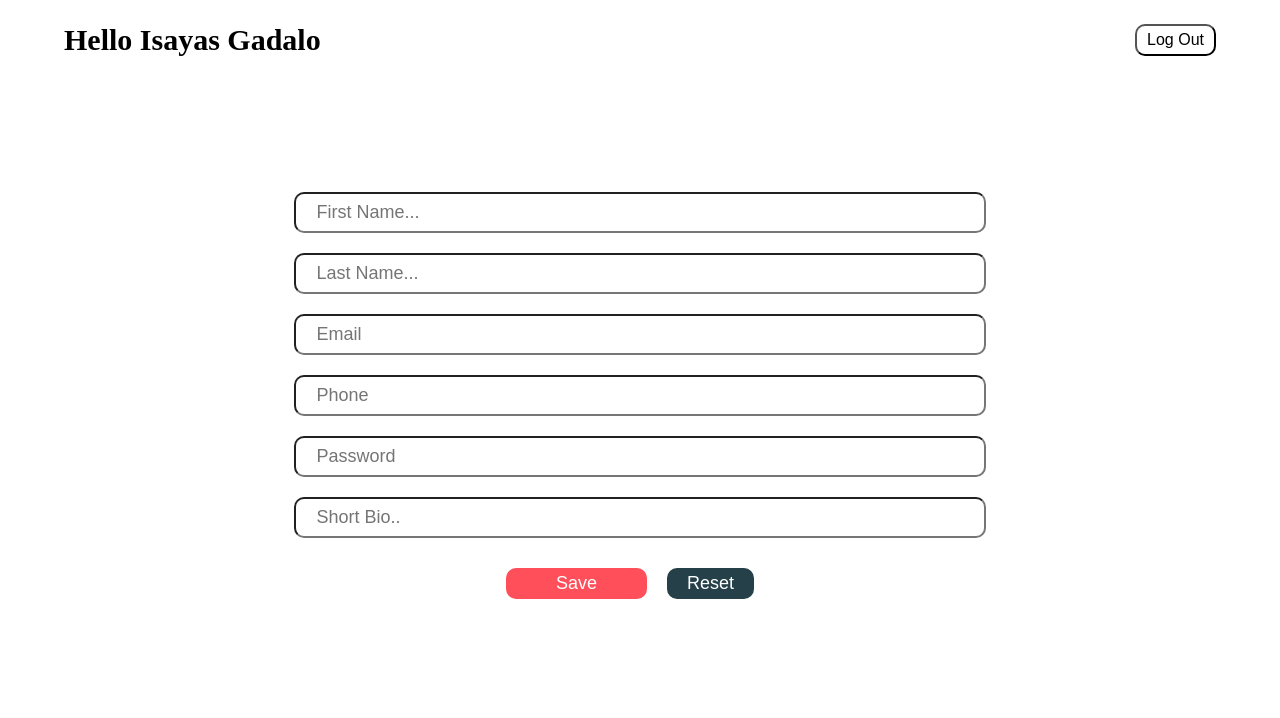
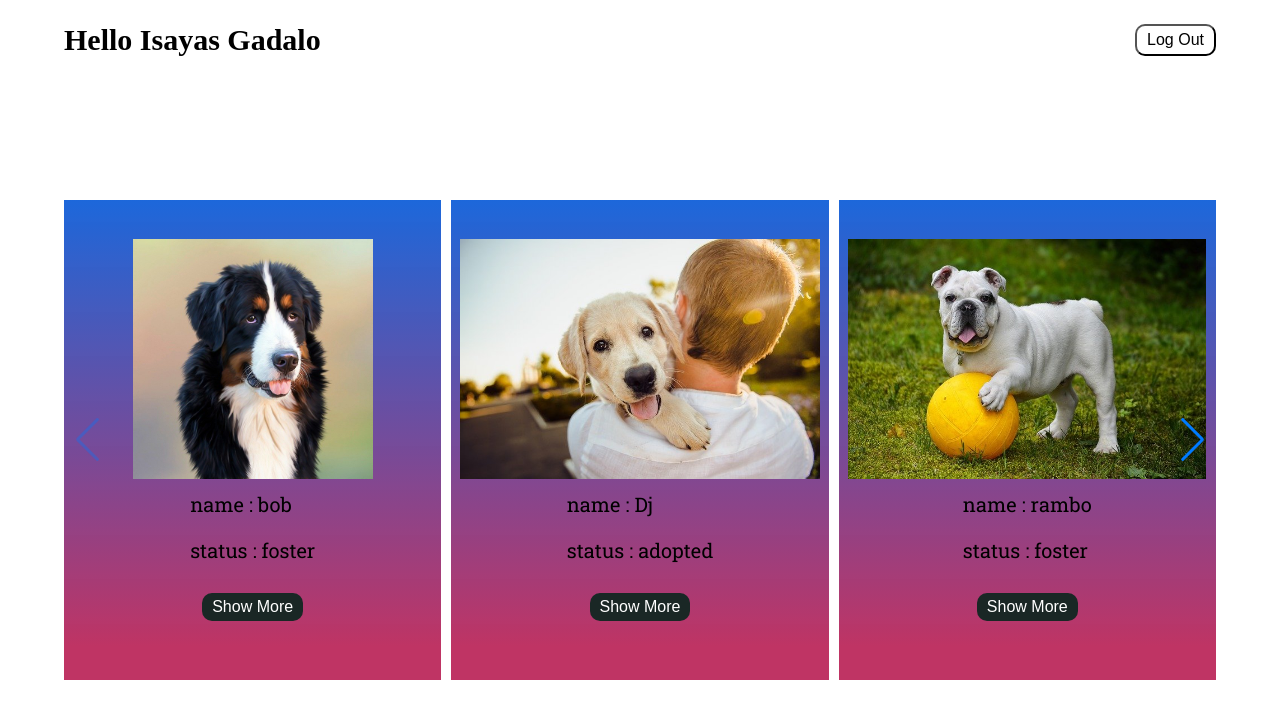
Before and after one commit to gadlo323/pet-adoption-front-end, a React (Create React App) app: page / in a window 1280 px wide. Shown: the top 718 px of the page. Built offline with nearby package versions, Linux system fonts and the light colour scheme; a web font is replaced by a local one.

Commit message:
feat:my pets page

```diff
--- a/src/App.js
+++ b/src/App.js
@@ -8,12 +8,14 @@ import "./App.css";
 import NavLogged from "./components/loggedIn/navLogged";
 import LinksCard from "./components/loggedIn/linksCard";
 import ProfileSettings from "./components/loggedIn/profilesettings";
+import Mypets from "./components/loggedIn/mypets";
 
 function App() {
   return (
     <div className="App">
       <NavLogged />
-      <ProfileSettings />
+      <Mypets />
+      {/* <ProfileSettings /> */}
       {/* <LinksCard /> */}
       {/* <Navhome />
       <Welcoming />
--- /dev/null
+++ b/src/components/loggedIn/mypets.css
@@ -0,0 +1,55 @@
+@import url("https://fonts.googleapis.com/css2?family=Roboto+Slab&display=swap");
+.my-pets {
+  display: flex;
+  width: 90%;
+  margin: auto;
+  min-height: 90vh;
+  justify-content: center;
+  align-items: center;
+}
+.crads-pets {
+  width: 100%;
+  display: flex;
+  justify-content: space-around;
+}
+.card-pet {
+  display: flex;
+  flex-direction: column;
+  justify-content: center;
+  align-items: center;
+  min-height: 60vh;
+  width: 100%;
+
+  background: rgb(191, 52, 100);
+  background: linear-gradient(
+    0deg,
+    rgba(191, 52, 100, 1) 7%,
+    rgba(19, 97, 217, 0.9601706970128023) 100%
+  );
+}
+.pet-img img {
+  max-width: 100%;
+  height: 30vh;
+}
+.pet-info {
+  display: flex;
+  align-items: center;
+  flex-direction: column;
+}
+.status-pet p {
+  font-size: 2rem;
+  padding: 1rem;
+  font-family: "Roboto Slab", serif;
+}
+.show-more {
+  padding: 2rem;
+}
+.btn-more {
+  padding: 0.5rem 1rem;
+  font-size: 1.6rem;
+  background-color: #1a2725;
+  color: white;
+  border: none;
+  border-radius: 1rem;
+  cursor: pointer;
+}
--- /dev/null
+++ b/src/components/loggedIn/mypets.jsx
@@ -0,0 +1,70 @@
+import React, { useState } from "react";
+import "swiper/swiper-bundle.css";
+import { Swiper, SwiperSlide } from "swiper/react";
+import SwiperCore, { Navigation } from "swiper";
+import "./mypets.css";
+
+SwiperCore.use(Navigation);
+const Mypets = () => {
+  const pets = [
+    {
+      name: "bob",
+      status: "foster",
+      petImg: "./dogs/dog.jpg",
+    },
+    {
+      name: "Dj",
+      status: "adopted",
+      petImg: "./dogs/adorable.jpg",
+    },
+    {
+      name: "rambo",
+      status: "foster",
+      petImg: "./dogs/english-bulldog.jpg",
+    },
+    {
+      name: "dani",
+      status: "adopted",
+      petImg: "/dogs/pug1.jpg",
+    },
+    {
+      name: "shorty",
+      status: "foster",
+      petImg: "./dogs/pug2.jpg",
+    },
+  ];
+  const slides = [];
+  for (let i = 0; i < pets.length; i++) {
+    slides.push(
+      <SwiperSlide key={`img${i}`}>
+        <div className="card-pet">
+          <div className="pet-img">
+            <img src={pets[i].petImg} alt={pets[i].name} />
+          </div>
+          <div className="pet-info">
+            <div className="status-pet">
+              <p>name : {pets[i].name}</p>
+              <p>status : {pets[i].status}</p>
+            </div>
+            <div className="show-more">
+              <button type="button" className="btn-more">
+                Show More
+              </button>
+            </div>
+          </div>
+        </div>
+      </SwiperSlide>
+    );
+  }
+  return (
+    <section className="my-pets">
+      <div className="crads-pets">
+        <Swiper spaceBetween={10} slidesPerView={3} navigation>
+          {slides}
+        </Swiper>
+      </div>
+    </section>
+  );
+};
+
+export default Mypets;
```
Also changed, not shown: 1 other file (tests, documents, lock files or other folders).
